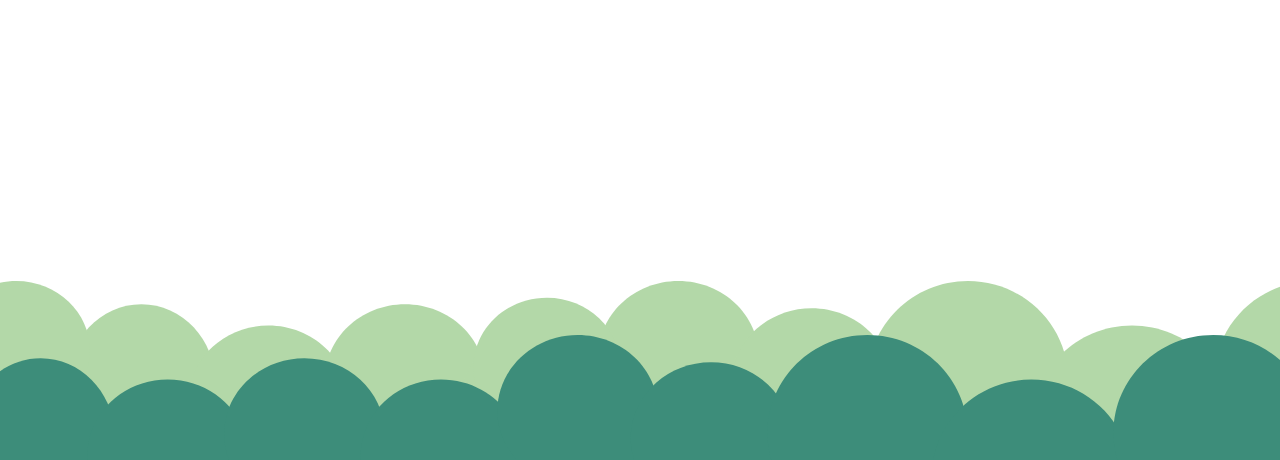
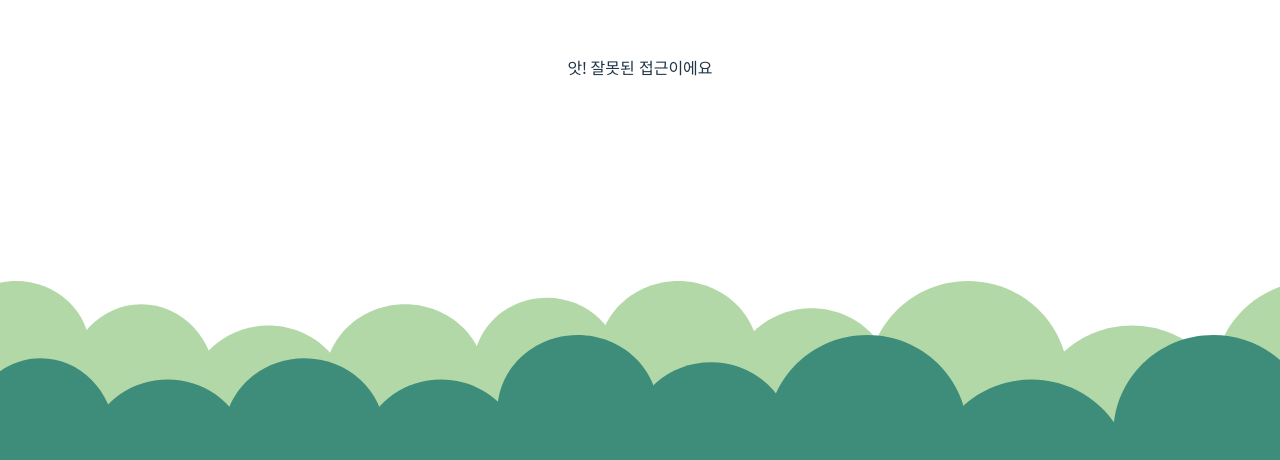
Before and after one commit to Lawn-Garden/Lawn-Garden-Frontend, a React (Vite) app: page /main in a window 1280 px wide. Shown: the part 332-792 px from the top of the page. Built offline with nearby package versions, Linux system fonts and the light colour scheme.

Commit message:
refactor: 메인 ts 마이그레이션

```diff
--- /dev/null
+++ b/src/pages/NotFound.tsx
@@ -0,0 +1,7 @@
+export default function NotFound() {
+  return (
+    <div>
+      앗! 잘못된 접근이에요
+    </div>
+  )
+}
--- a/src/routes/index.tsx
+++ b/src/routes/index.tsx
@@ -2,7 +2,7 @@ import { createBrowserRouter } from 'react-router-dom';
 import App from '@/App';
 import Login from '@/pages/Login';
 import Join from '@/pages/Join';
-// import NotFound from '@/pages/NotFound';
+import NotFound from '@/pages/NotFound';
 // import Main from '@/pages/Main';
 // import Proof from '@/pages/watering/Proof';
 // import ReadPage from '@/pages/watering/ReadPage';
@@ -40,7 +40,7 @@ export const router = createBrowserRouter([
       },
       {
         path: '*',
-        // element: <NotFound />,
+        element: <NotFound />,
       },
     ],
   },
```
